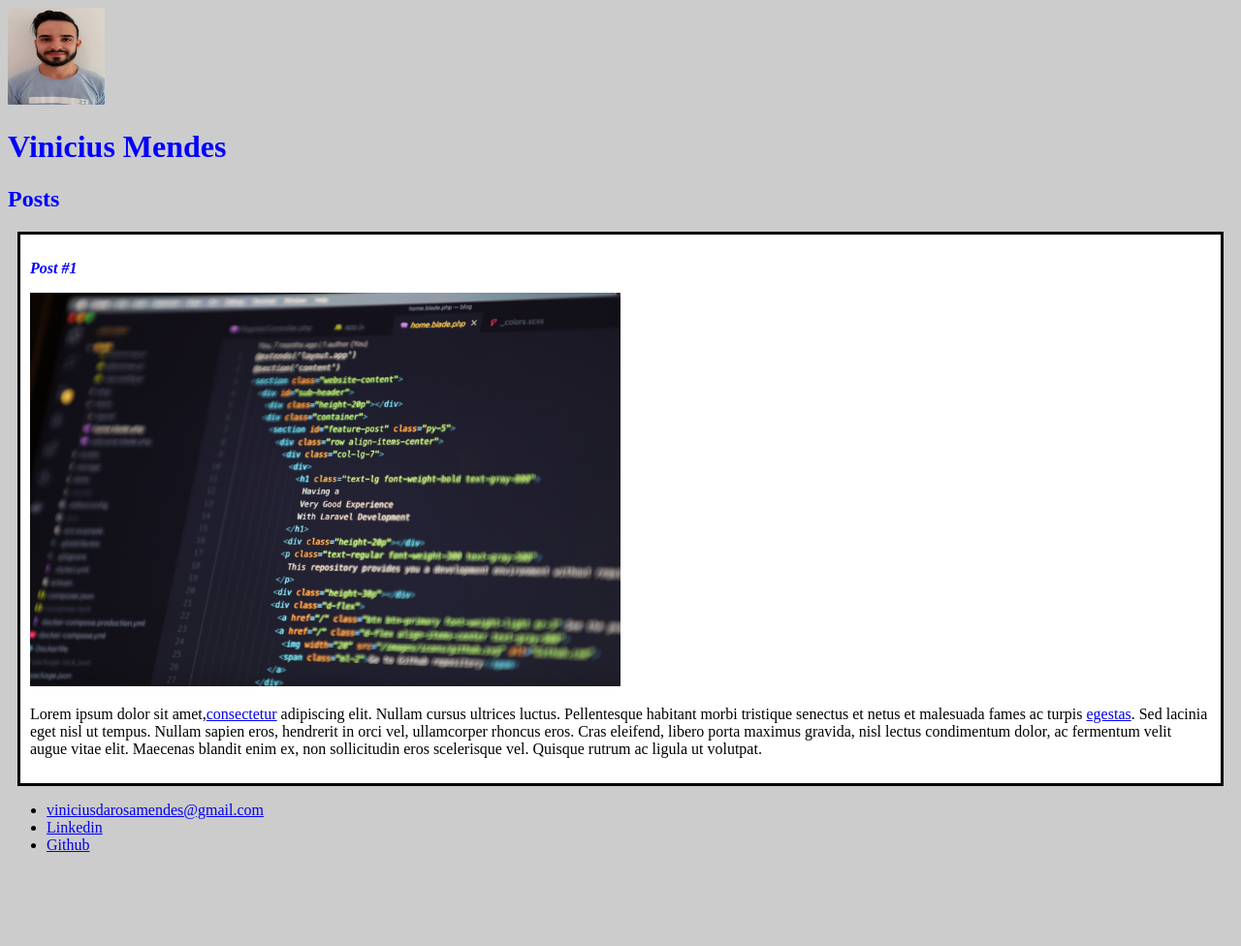
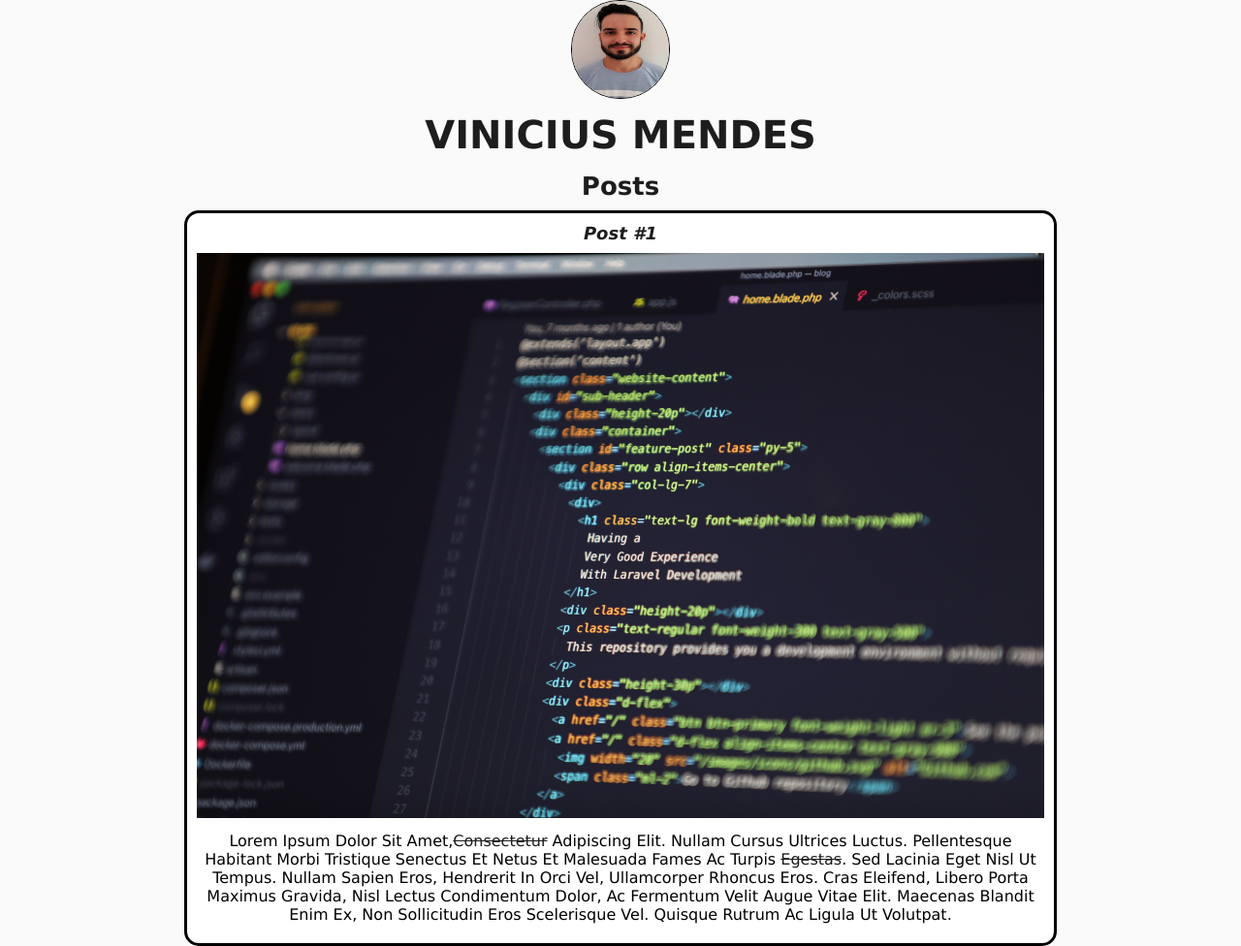
Before and after one commit to rmvinicius/dio-desafio-bootcamp, a plain HTML site: page pagina-teste/index.html in a window 1280 px wide. Shown: the top 976 px of the page at 97% size. Before the commit the page ends 897 px from the top, so only its background shows below. Drawn offline with Linux system fonts and the light colour scheme.

Commit message:
Update da página de teste

```diff
--- a/pagina-pessoal/style.css
+++ /dev/null
@@ -1,20 +0,0 @@
-body {
-    background-color: #ccc;
-}
-
-
-#title, .subtitle, .post_title{
-    color: blue;
-}
-
-.post_title {
-    font-size: 16px;
-    font-style: italic;
-}
-
-.post {
-    background-color: white;
-    padding: 10px;
-    border: 3px solid black;
-    margin: 10px;
-}
--- a/pagina-pessoal/index.html
+++ b/pagina-teste/index.html
@@ -7,26 +7,26 @@
     </head>
     <body>
         <header>
-            <img src="selfie.jpg" alt="Foto do rosto de Vinicius Mendes" height="100" width="100">
-            <h1 id="title">Vinicius Mendes</h1>
+            <img src="selfie.jpg" alt="Foto do rosto de Vinicius Mendes" class="photo margin-content">
+            <h1 id="title" class="margin-title">Vinicius Mendes</h1>
         </header>
         <section>
             <header>
-                <h2 class="subtitle">Posts</h2>
+                <h2 class="subtitle margin-content">Posts</h2>
             </header>
             <article class="post">
                 <header>
-                    <h3 class="post_title">Post #1</h3>
-                    <img src="postagem.jpg" alt="plano de fundo contendo código HTML" height="40%" width="50%">
+                    <h3 class="post_title margin-content">Post #1</h3>
+                    <img src="postagem.jpg" alt="plano de fundo contendo código HTML" class="post_image margin-content" height="40%" width="50%">
                 </header>
-                <p>
+                <p class="post_content margin-content">
                     Lorem ipsum dolor sit amet,<a href="https://linkedin.com/in/vinícius-da-rosa-mendes-b12269a0/" target="_blank">consectetur</a> adipiscing elit. Nullam cursus ultrices luctus. Pellentesque habitant morbi tristique senectus et netus et malesuada fames ac turpis <a href="mailto:vinicius@email.com">egestas</a>. Sed lacinia eget nisl ut tempus. Nullam sapien eros, hendrerit in orci vel, ullamcorper rhoncus eros. Cras eleifend, libero porta maximus gravida, nisl lectus condimentum dolor, ac fermentum velit augue vitae elit. Maecenas blandit enim ex, non sollicitudin eros scelerisque vel. Quisque rutrum ac ligula ut volutpat.
 
                 </p>
             </article>
         </section>
         <footer>
-            <ul>
+            <ul class="contact-list">
 
                 <li>
                     <a href="mailto:viniciusdarosamendes@gmail.com" target="_blank">viniciusdarosamendes@gmail.com</a>
--- /dev/null
+++ b/pagina-teste/style.css
@@ -0,0 +1,71 @@
+body {
+    background-color: rgb(250, 250, 250);
+    font-family: Verdana;
+    text-align: center;
+    max-width: 900px;
+    margin: auto;
+}
+
+.margin-title {
+    margin: 0;
+    margin-bottom: 15px;
+}
+
+.margin-content {
+    margin: 0;
+    margin-bottom: 10px;
+}
+
+.photo {
+    border: 1px solid black;
+    border-radius: 50px;
+    width: 100px;
+    height: 100px;
+}
+
+#title, .subtitle, .post_title{
+    color: rgb(29, 29, 29);
+}
+
+#title{
+    font-size: 40px;
+    text-transform: uppercase;
+}
+
+.subtitle {
+    font-size: 26px;
+}
+
+.post_title {
+    font-size: 18px;
+    font-style: italic;
+}
+
+.post {
+    background-color: white;
+    padding: 10px;
+    border: 3px solid black;
+    border-radius: 15px;
+}
+
+.post_content {
+    text-transform: capitalize;
+}
+
+.post_image {
+    width: 100%;
+}
+
+a {
+    text-decoration: line-through;
+    color: rgb(29, 29, 29);
+}
+
+.contact-list {
+    list-style-type: none;
+    padding-left: 15px;
+}
+
+.contact-list li a {
+    text-decoration: none;
+}
```
Also changed, not shown: aulas-dev/CSS3.txt, pagina-teste/postagem.jpg (renamed from pagina-pessoal/postagem.jpg), pagina-teste/selfie.jpg (renamed from pagina-pessoal/selfie.jpg).
